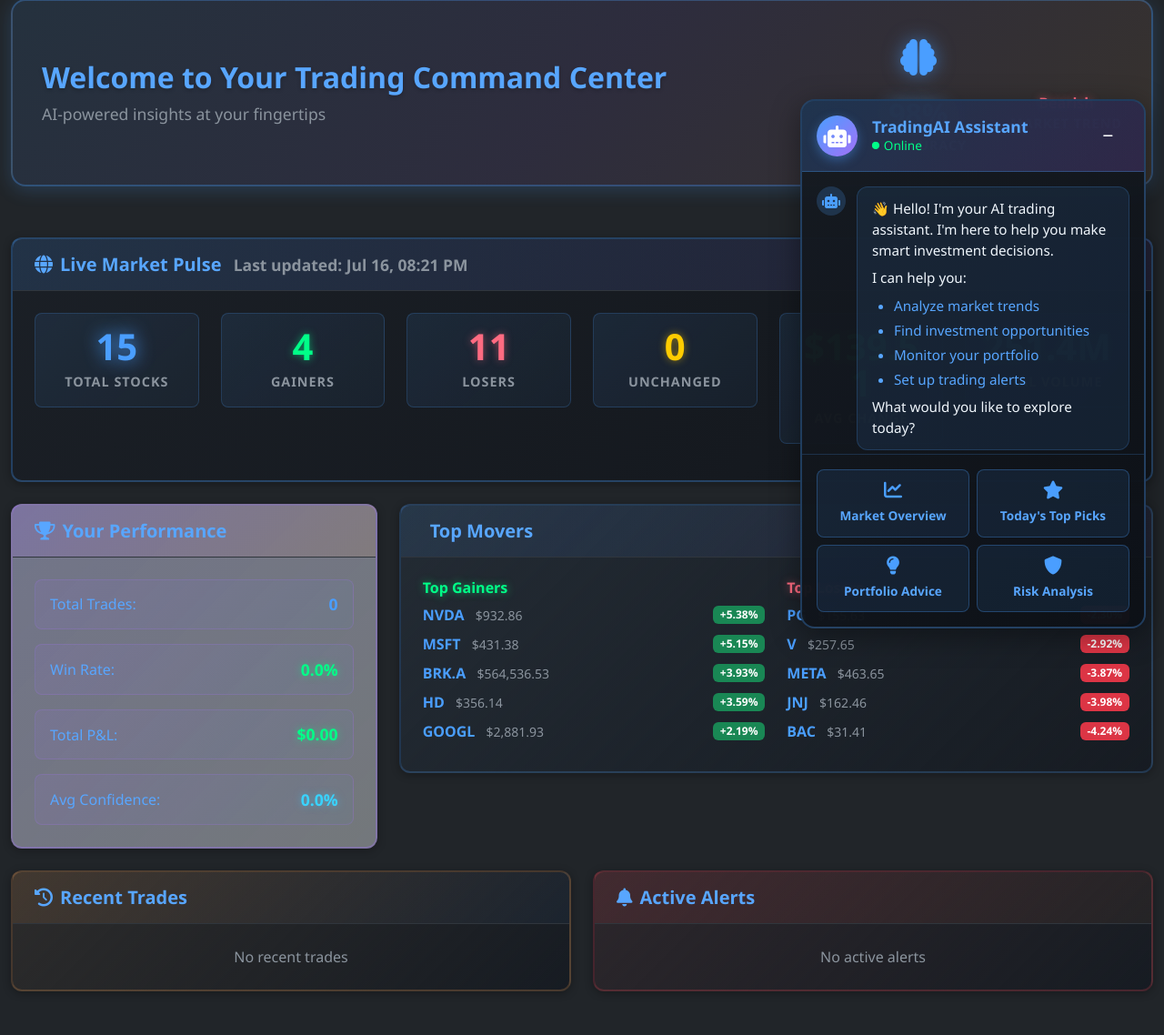
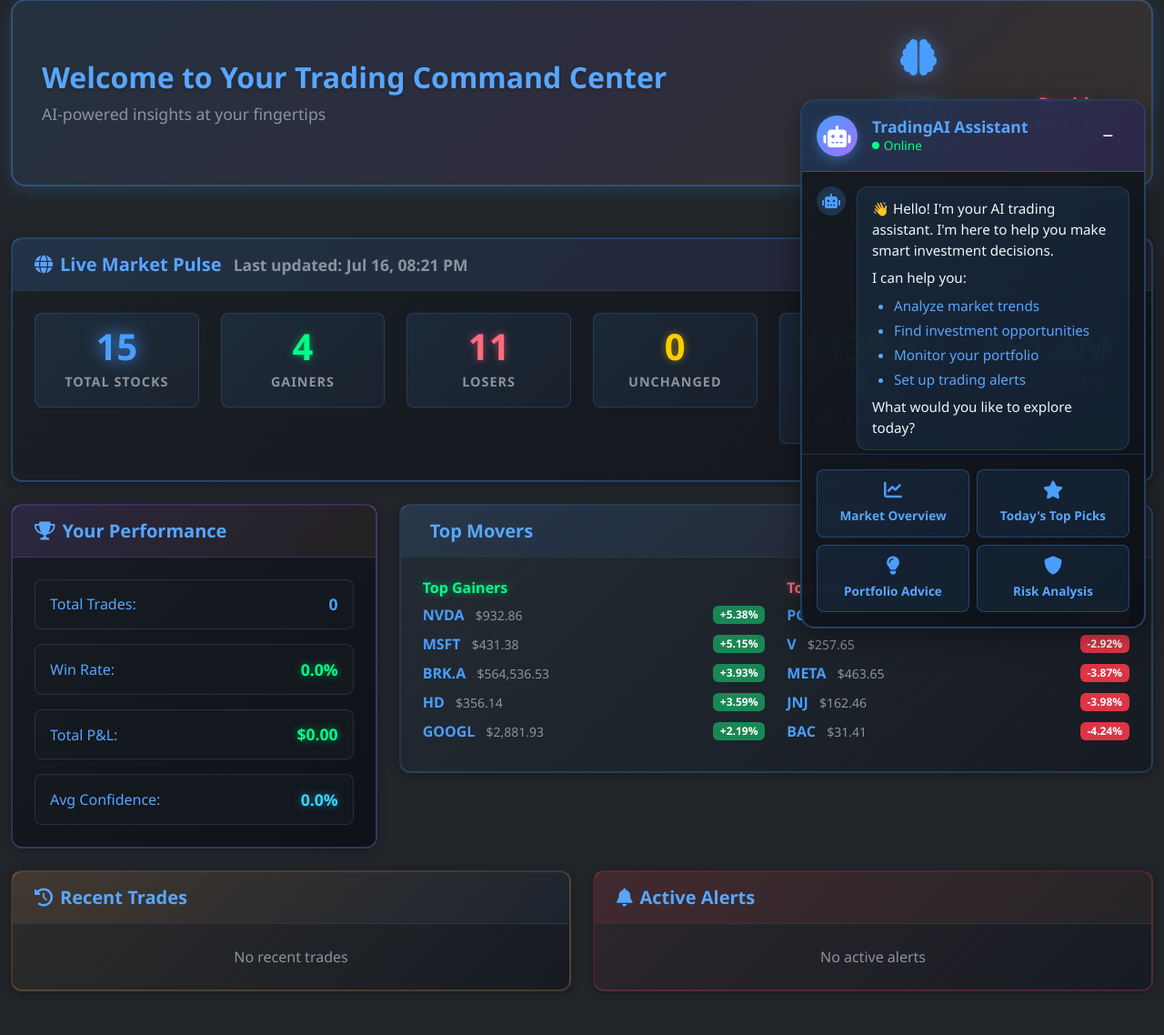
Before and after one commit to img0j0/tradewise-ai, a Flask app: page / in a window 1280 px wide. Shown: the part 89-1227 px from the top of the page at 91% size. Run offline with Flask 3, Linux system fonts and the light colour scheme; data that the repository does not hold is empty.

Commit message:
Improve the look and feel of the user performance section on dashboard
Updates CSS to enhance "Your Performance" section's appearance and casts confidence scores to floats in `generate_trading_alerts`.

Replit-Commit-Author: Agent
Replit-Commit-Session-Id: ff2204e8-596f-4096-a6e7-78ef4ad0d830
Replit-Commit-Screenshot-Url: https://storage.googleapis.com/screenshot-production-us-central1/faac9d14-f6e8-472b-b68f-2222f8439d93/ff2204e8-596f-4096-a6e7-78ef4ad0d830/htyoVRr

```diff
--- a/routes.py
+++ b/routes.py
@@ -301,7 +301,7 @@ def generate_trading_alerts():
                         symbol=stock['symbol'],
                         alert_type='buy',
                         message=f"Strong buy signal for {stock['symbol']} - {insights['analysis'][:100]}...",
-                        confidence_score=confidence
+                        confidence_score=float(confidence)
                     )
                     db.session.add(alert)
 
@@ -318,7 +318,7 @@ def generate_trading_alerts():
                         symbol=stock['symbol'],
                         alert_type='sell',
                         message=f"Sell signal for {stock['symbol']} - {insights['analysis'][:100]}...",
-                        confidence_score=confidence
+                        confidence_score=float(confidence)
                     )
                     db.session.add(alert)
 
--- a/static/css/style.css
+++ b/static/css/style.css
@@ -114,12 +114,23 @@ body {
     justify-content: space-between;
     align-items: center;
     padding: 0.85rem 1rem;
-    background: linear-gradient(135deg, rgba(163, 113, 247, 0.1) 0%, rgba(74, 158, 255, 0.05) 100%);
+    background: rgba(22, 27, 34, 0.6);
     border: 1px solid rgba(163, 113, 247, 0.2);
     border-radius: 8px;
     font-size: 1rem;
     font-weight: 500;
     transition: all 0.3s ease;
+    color: var(--text-secondary);
+}
+
+.stat-row:hover {
+    background: linear-gradient(135deg, rgba(163, 113, 247, 0.08) 0%, rgba(22, 27, 34, 0.8) 100%);
+    border-color: rgba(163, 113, 247, 0.4);
+}
+
+.stat-row span:last-child {
+    font-weight: 700;
+    font-size: 1.1rem;
 }
 
 .stat-row:hover {
@@ -740,12 +751,17 @@ body {
 
 /* Performance Card Enhancement */
 .performance-card {
-    background: linear-gradient(135deg, rgba(163, 113, 247, 0.1) 0%, rgba(255, 166, 87, 0.05) 100%);
+    background: linear-gradient(135deg, rgba(22, 27, 34, 0.98) 0%, rgba(13, 17, 23, 0.98) 100%);
     border: 2px solid rgba(163, 113, 247, 0.3);
 }
 
 .performance-card .card-header {
-    background: linear-gradient(135deg, rgba(163, 113, 247, 0.2) 0%, rgba(255, 166, 87, 0.1) 100%);
+    background: linear-gradient(135deg, rgba(163, 113, 247, 0.15) 0%, rgba(255, 166, 87, 0.08) 100%);
+    border-bottom: 1px solid rgba(163, 113, 247, 0.2);
+}
+
+.performance-card .card-body {
+    background: transparent;
 }
 
 /* Card Style Updates - Remove Gray Backgrounds */
--- a/templates/index.html
+++ b/templates/index.html
@@ -84,7 +84,7 @@
     <div class="row">
         <!-- Performance Summary -->
         <div class="col-lg-4 mb-4">
-            <div class="card bg-secondary performance-card">
+            <div class="card bg-dark performance-card">
                 <div class="card-header">
                     <h5 class="mb-0"><i class="fas fa-trophy me-2"></i>Your Performance</h5>
                 </div>
```
